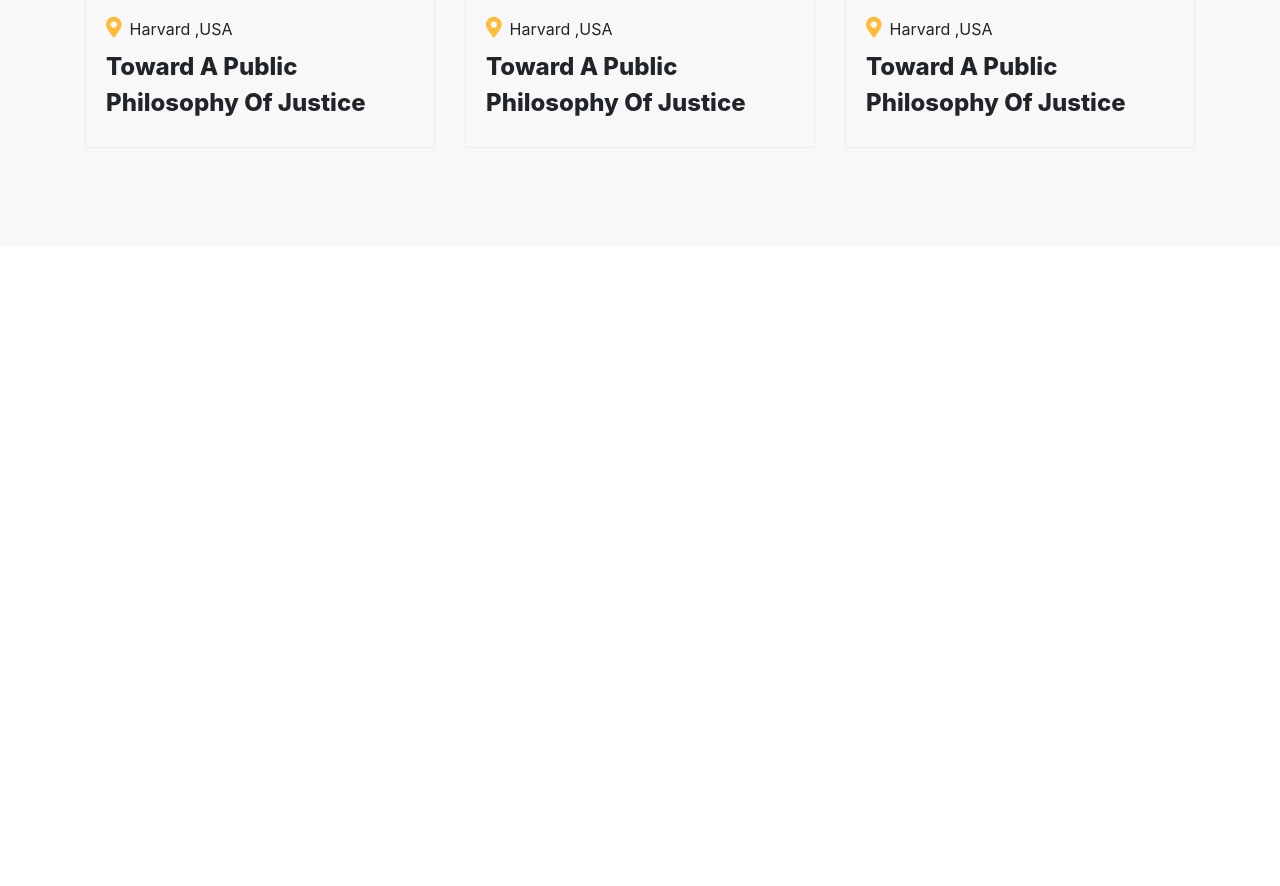
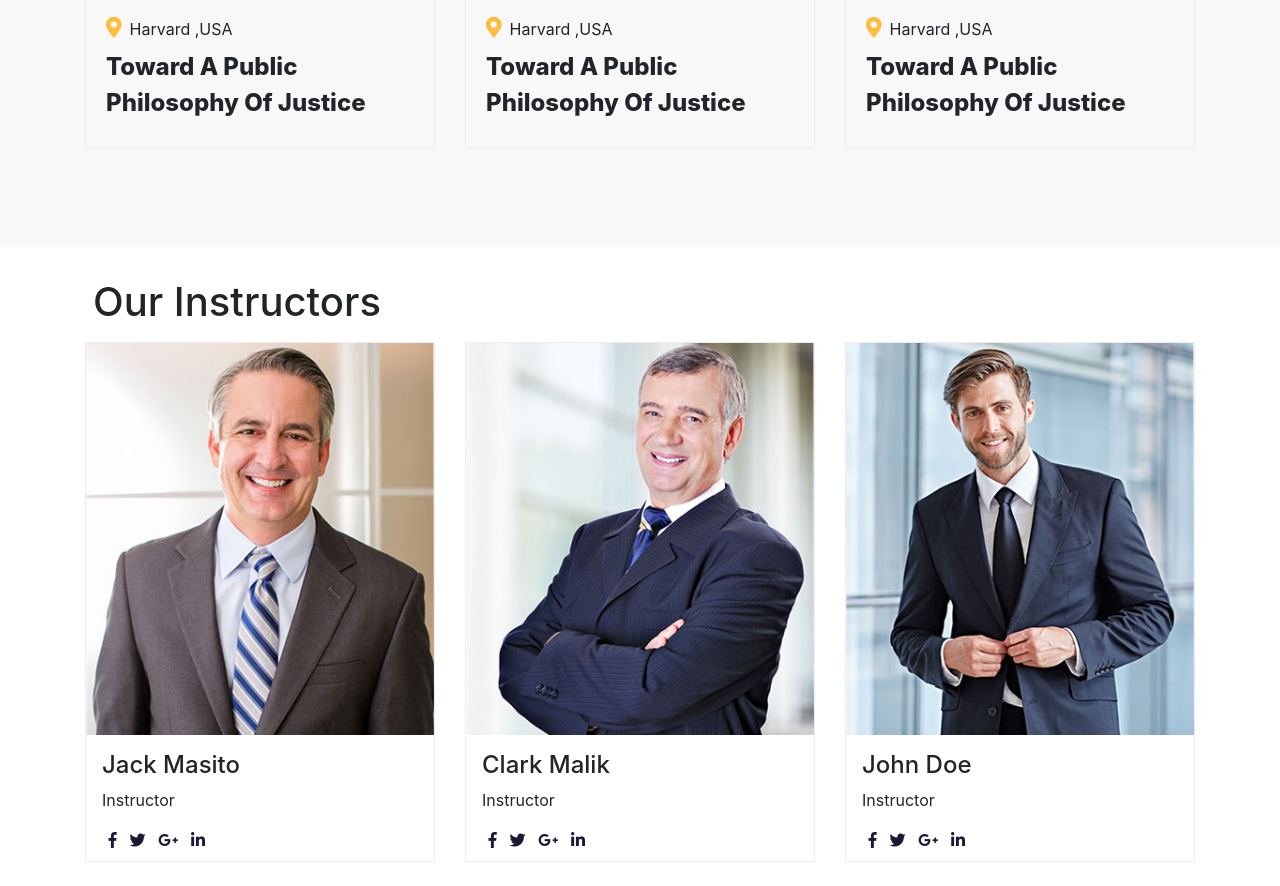
Before and after one commit to egXcoder/onepage-frontend-courseAcademy, a plain HTML site: page index.html in a window 1280 px wide. Shown: the part 4759-5645 px from the top of the page. Before the commit the page ends 5005 px from the top, so only its background shows below. Drawn offline with nearby package versions, Linux system fonts and the light colour scheme.

Commit message:
added instructors section

```diff
--- a/index.html
+++ b/index.html
@@ -387,7 +387,61 @@
 
         </div>
     </div>
+</section>
 
+<section class="py-4" id="instructors">
+    <div class="container">
+        <h1 class="headline">Our instructors</h1>
+
+        <div class="row">
+            <div class="col-md-4">
+                <div class="instructor-card">
+                    <img class="img-fluid" src="images/teacher-1.jpg" alt="">
+                    <div class="card-body p-3">
+                        <h1 class="instructor-name">Jack Masito</h1>
+                        <p class="instructor-role">Instructor</p>
+                        <div class="d-flex">
+                            <a href=""><i class="fab fa-facebook-f"></i></a>
+                            <a href=""><i class="fab fa-twitter"></i></a>
+                            <a href=""><i class="fab fa-google-plus-g"></i></a>
+                            <a href=""><i class="fab fa-linkedin-in"></i></a>
+                        </div>
+                    </div>
+                </div>
+            </div>
+            <div class="col-md-4">
+                <div class="instructor-card">
+                    <img class="img-fluid" src="images/teacher-2.jpg" alt="">
+                    <div class="card-body p-3">
+                        <h1 class="instructor-name">Clark Malik</h1>
+                        <p class="instructor-role">Instructor</p>
+                        <div class="d-flex">
+                            <a href=""><i class="fab fa-facebook-f"></i></a>
+                            <a href=""><i class="fab fa-twitter"></i></a>
+                            <a href=""><i class="fab fa-google-plus-g"></i></a>
+                            <a href=""><i class="fab fa-linkedin-in"></i></a>
+                        </div>
+                    </div>
+                </div>
+            </div>
+            <div class="col-md-4">
+                <div class="instructor-card">
+                    <img class="img-fluid" src="images/teacher-3.jpg" alt="">
+                    <div class="card-body p-3">
+                        <h1 class="instructor-name">John Doe</h1>
+                        <p class="instructor-role">Instructor</p>
+                        <div class="d-flex">
+                            <a href=""><i class="fab fa-facebook-f"></i></a>
+                            <a href=""><i class="fab fa-twitter"></i></a>
+                            <a href=""><i class="fab fa-google-plus-g"></i></a>
+                            <a href=""><i class="fab fa-linkedin-in"></i></a>
+                        </div>
+                    </div>
+                </div>
+            </div>
+
+        </div>
+    </div>
 </section>
 
 <!-- Optional JavaScript -->
--- a/style.css
+++ b/style.css
@@ -409,18 +409,20 @@
 }
 
 #events .my-card:hover {
-    box-shadow: 0px 4px 25px 0px rgba(27, 39, 71, 0.15)
+    box-shadow: 0px 4px 25px 0px rgba(27, 39, 71, 0.15);
 }
 
 
 #events .img-body {
     position: relative;
     cursor: pointer;
-    overflow:hidden;
+    overflow: hidden;
 }
-#events .img-body img{
-    transition:all .5s ease-in-out;
+
+#events .img-body img {
+    transition: all .5s ease-in-out;
 }
+
 #events .img-body:hover img {
     transform: scale(1.2);
 }
@@ -463,3 +465,33 @@
 #events .card-body .headline:hover {
     color: var(--bg-primary);
 }
+
+#instructors .headline{
+    padding:.5rem;
+    text-transform: capitalize;
+}
+#instructors .instructor-card {
+    border: 1px solid #ededf1;
+    height: 520px;
+}
+
+#instructors .instructor-card:hover {
+    box-shadow: 0px 5px 25px rgba(27, 39, 71, 0.15);
+}
+
+#instructors .card-body .instructor-name {
+    font-size: 1.5rem;
+}
+#instructors .card-body .instructor-role{
+    font-weight:400;
+}
+#instructors .card-body a{
+    margin-left:.4rem;
+    margin-right:.4rem;
+    color:var(--bg-secondary);
+}
+#instructors .card-body a:hover i{
+    transition: ease-in-out all 1.5s;
+    color:var(--bg-primary);
+    transform: rotate(360deg);
+}
```
Also changed, not shown: images/teacher-1.jpg (added), images/teacher-2.jpg (added), images/teacher-3.jpg (added).
